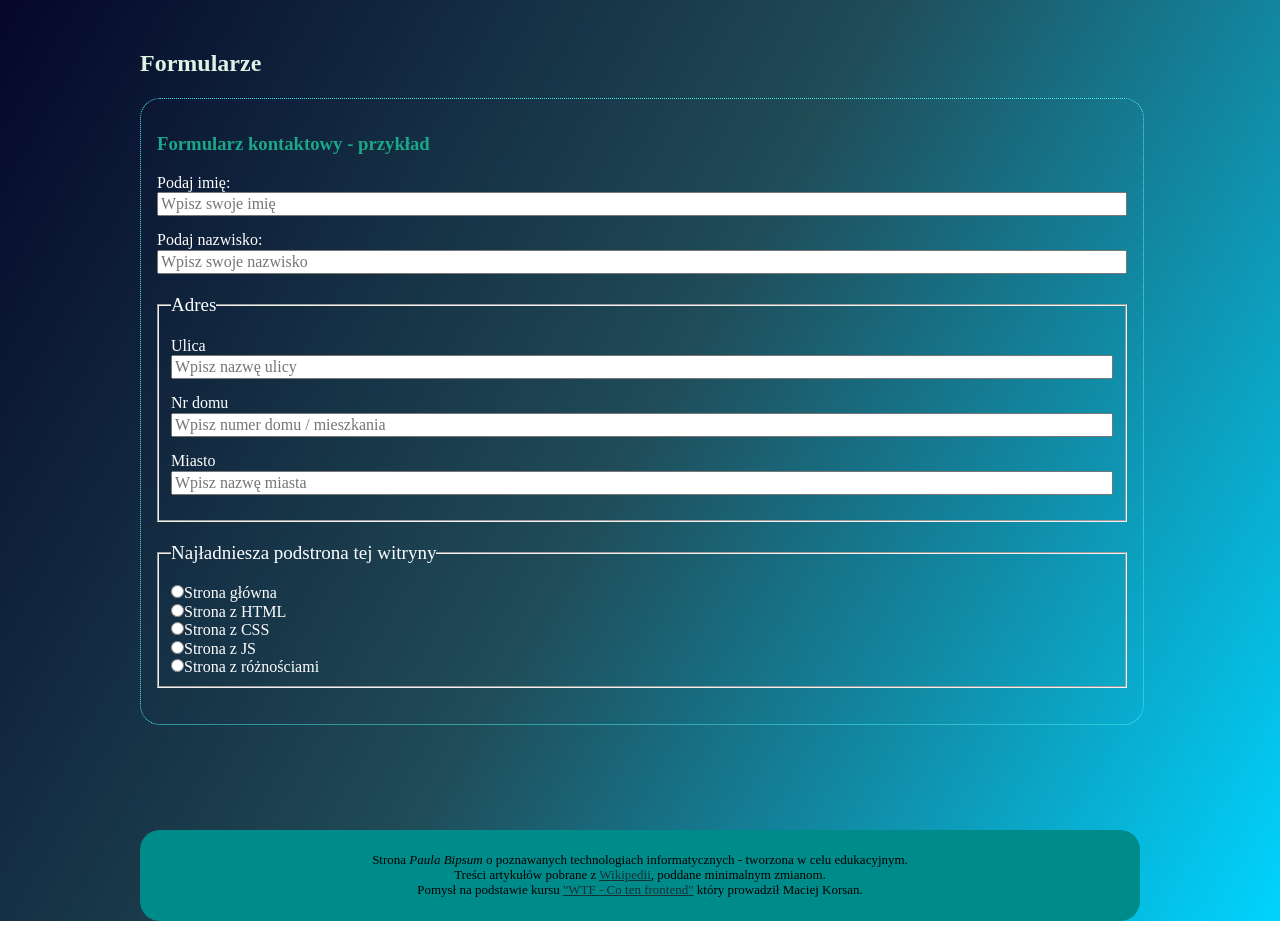
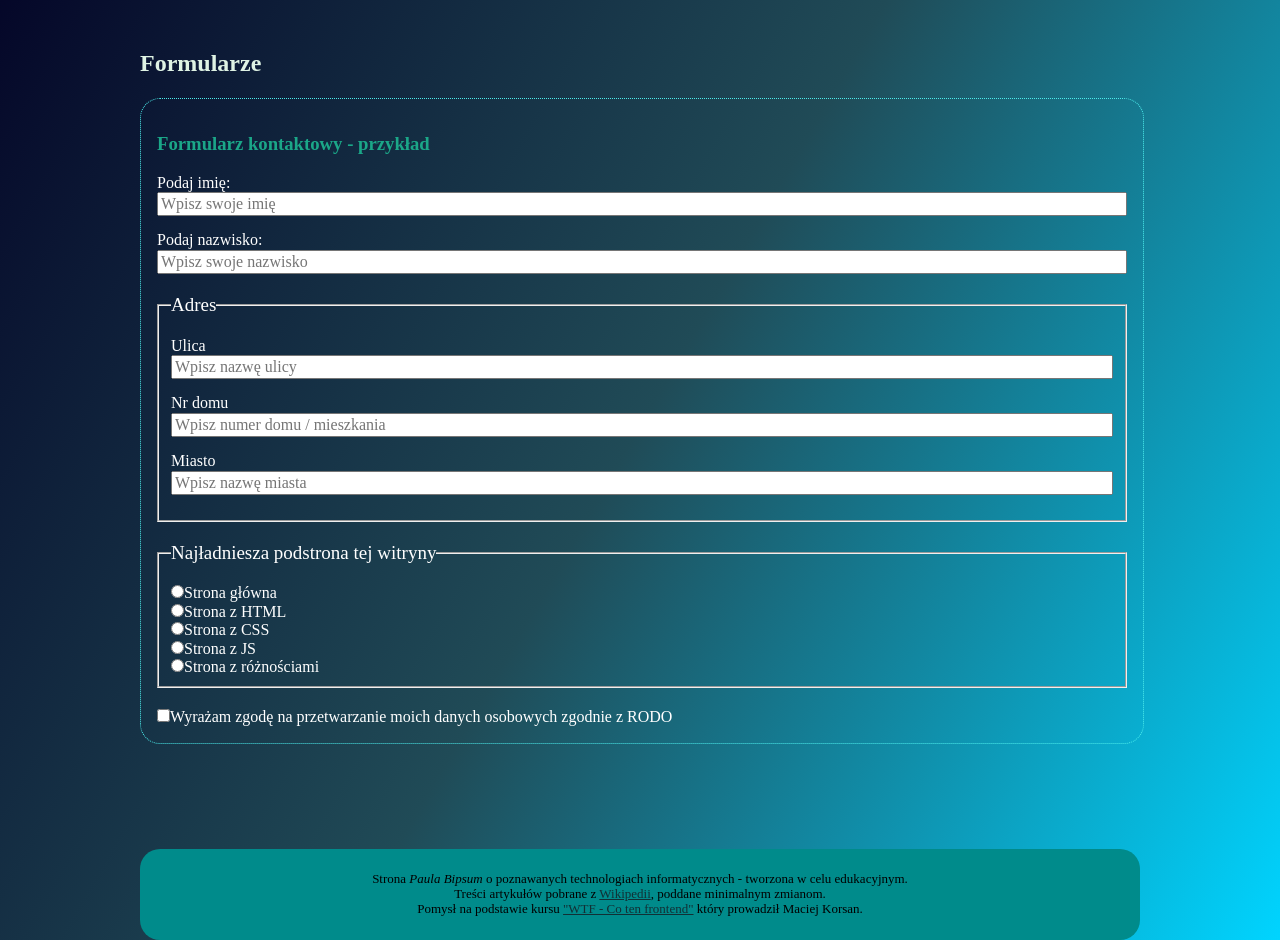
Before and after one commit to pawelbihun/homepage, a plain HTML site: page inne.html in a window 1280 px wide. Shown: the part 153-1093 px from the top of the page. Drawn offline with Linux system fonts and the light colour scheme.

Commit message:
added checkbox to form

```diff
--- a/inne.html
+++ b/inne.html
@@ -133,6 +133,9 @@
                 >
               </div>
             </fieldset>
+            <div>
+              <label><input name="agreement" type="checkbox" value="agree">Wyrażam zgodę na przetwarzanie moich danych osobowych zgodnie z RODO</label>
+            </div>
           </form>
         </article>
       </section>
```
